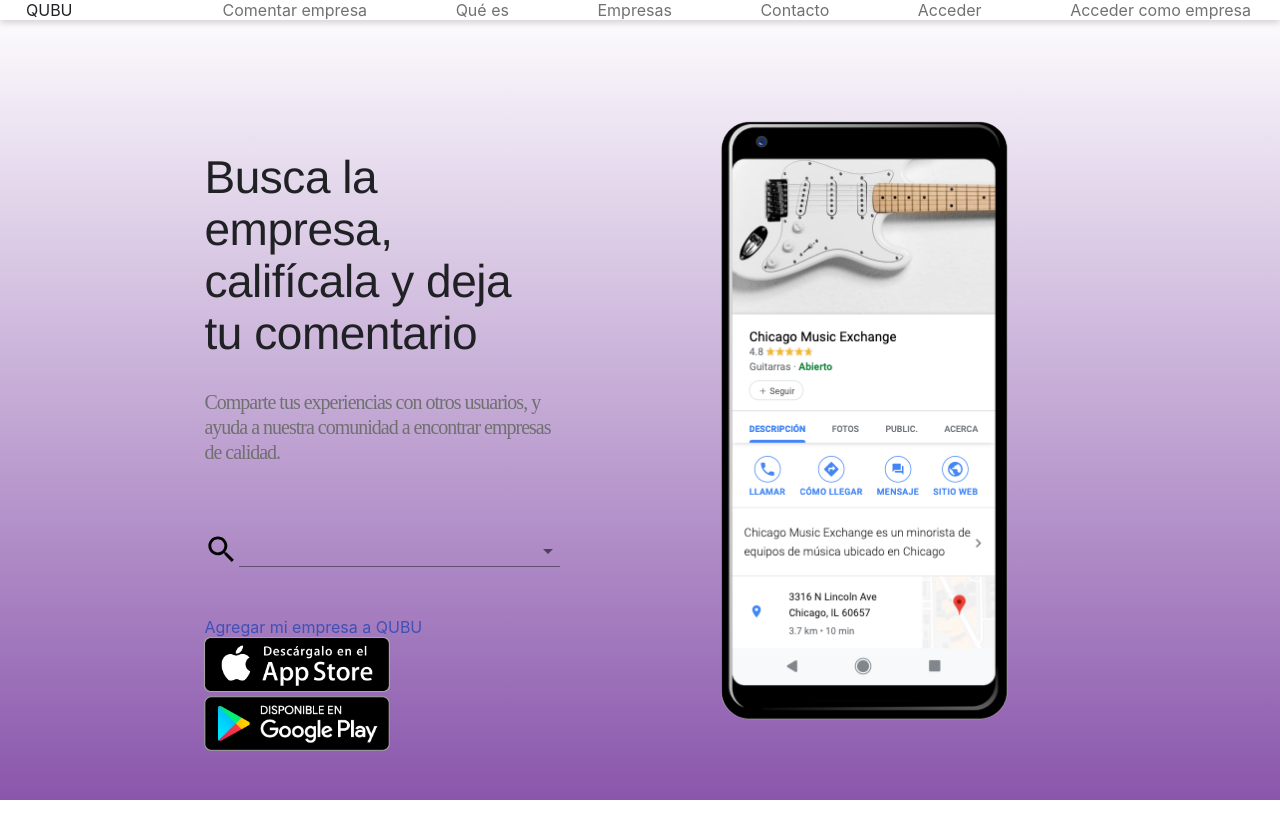
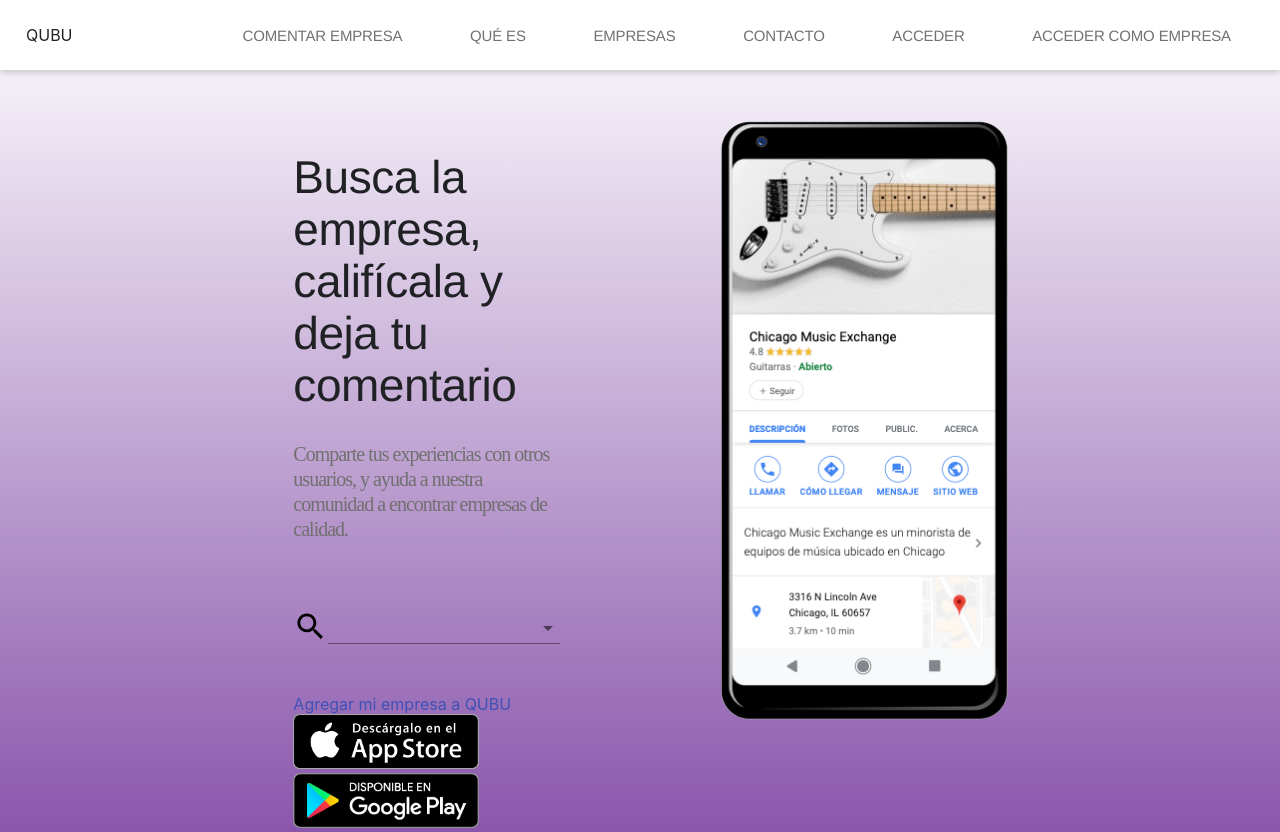
Before and after one commit to batlerluis/qubuco-frontend-react, a React (Create React App) app: page /home in a window 1280 px wide. Before the commit the page ends 800 px from the top, so only its background shows below. Built offline with nearby package versions, Linux system fonts and the light colour scheme.

Commit message:
appbar customing

```diff
--- a/src/components/MainHeader.tsx
+++ b/src/components/MainHeader.tsx
@@ -1,6 +1,7 @@
 import React from 'react';
-import { withStyles, AppBar, Grid } from '@material-ui/core';
+import { withStyles, AppBar, Grid, Button } from '@material-ui/core';
 import PropTypes from "prop-types";
+import { useLocation } from 'react-router-dom';
 
 const headerStyle = {
   root: {
@@ -11,7 +12,11 @@
     paddingRight: 29,
   },
   wrapper: {
-    flexGrow: 1,
+    minHeight: 70,
+    // height: "100%",
+  },
+  fullHeight: {
+    height: "100%",
   },
   logo: {
     paddingRight: 150,
@@ -19,31 +24,56 @@
   },
   rest: {
     flexGrow: 1,
-  }
+  },
+  navLink: {
+    padding: "0px 20px",
+    font: "normal normal normal 15px/17px Helvetica Neue",
+    letterSpacing: -0.15,
+    color: "#717171",
+  },
 };
+
+const pageRoutes = [
+
+];
 
 const MainHeader = (props: any) => {
 
   const { classes } = props;
 
+  let location = useLocation();
+
+  console.log(location);
+
+  const activeRoute = (routeName: string) => {
+    return location.pathname.indexOf(routeName) > -1 ? true : false;
+  }
+
   return (
     <AppBar className={classes.root}>
-      <Grid container className={classes.wrapper}>
-        <Grid item className={classes.logo} alignItems="center">QUBU</Grid>
+      <Grid container className={classes.wrapper} alignItems="stretch">
+        <Grid item className={classes.logo}>
+          <Grid container alignItems="center" className={classes.fullHeight}>
+            QUBU
+          </Grid>
+        </Grid>
         <Grid item className={classes.rest}>
-          <Grid container justify="space-between">
-            <Grid item>Comentar empresa</Grid>
+          <Grid container justify="space-between" alignItems="stretch" className={classes.fullHeight}>
+            <Button className={classes.navLink}>Comentar empresa</Button>
+            <Button className={classes.navLink}>Qué es</Button>
+            <Button className={classes.navLink}>Empresas</Button>
+            <Button className={classes.navLink}>Contacto</Button>
+            <Button className={classes.navLink}>Acceder</Button>
+            <Button className={classes.navLink}>Acceder como empresa</Button>
+            {/* <Grid item>Comentar empresa</Grid>
             <Grid item>Qué es</Grid>
             <Grid item>Empresas</Grid>
             <Grid item>Contacto</Grid>
             <Grid item>Acceder</Grid>
-            <Grid item>Acceder como empresa</Grid>
+            <Grid item>Acceder como empresa</Grid> */}
           </Grid>
         </Grid>
       </Grid>
-
-      {/* <p>asdfasdfsdf</p> */}
-      {/* <p>werwerwer</p> */}
     </AppBar>
   );
 }
--- a/src/views/Home.tsx
+++ b/src/views/Home.tsx
@@ -68,8 +68,8 @@
 
   return (
     <Grid container className={classes.wrapper} justify="center">
-      <Grid container item sm={12} md={10} justify="center" className={classes.content}>
-        <Grid sm={10} md={4} className={classes.paddingH1}>
+      <Grid container justify="center" className={classes.content}>
+        <Grid item sm={10} md={4} className={classes.paddingH1}>
           <Grid container direction="column" alignItems="flex-end" justify="space-between" className={classes.fullHeight}>
             <Grid item>
               <h1 className={classes.titleText}>Busca la empresa, califícala y deja tu comentario</h1>
@@ -107,7 +107,7 @@
           </Grid>
         </Grid>
 
-        <Grid md={4} className={classes.paddingH1}>
+        <Grid item md={4} className={classes.paddingH1}>
           <img src={imgPhone} alt="Can not load image!" />
         </Grid>
       </Grid>
```
